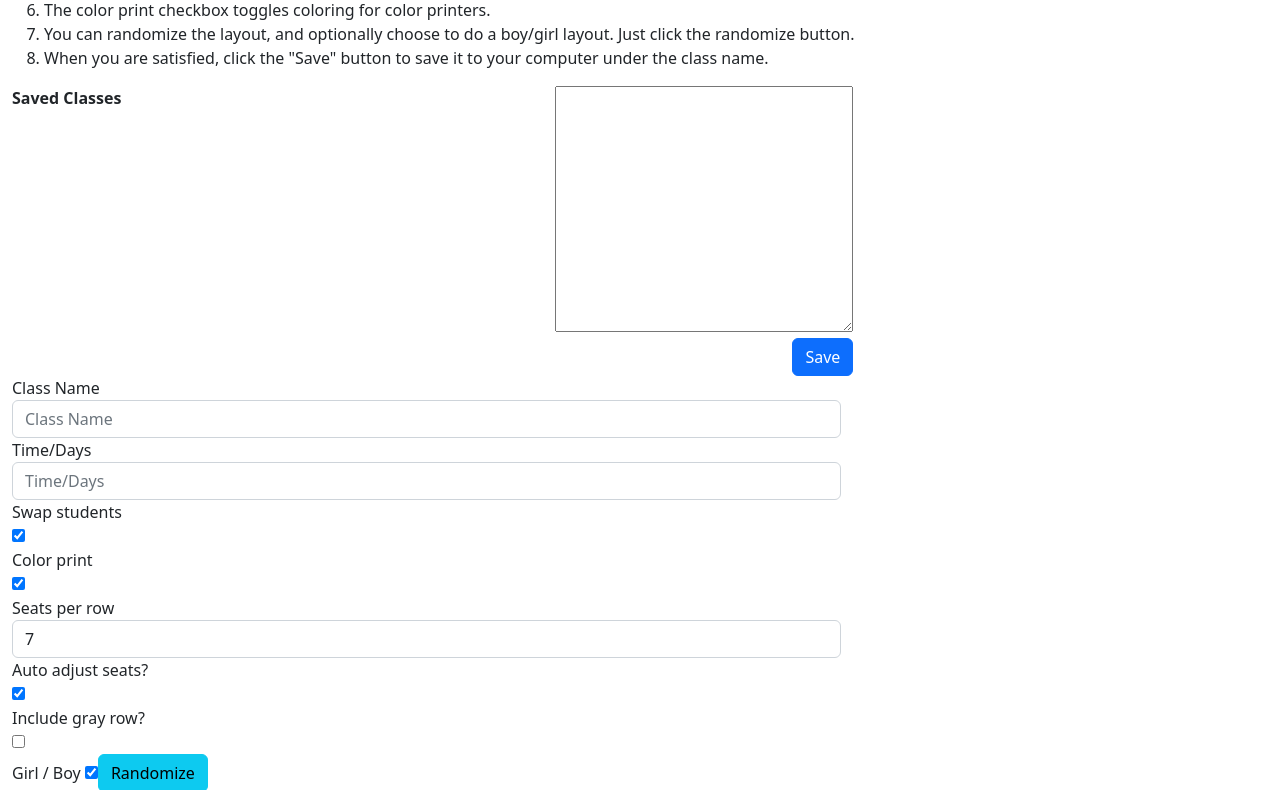
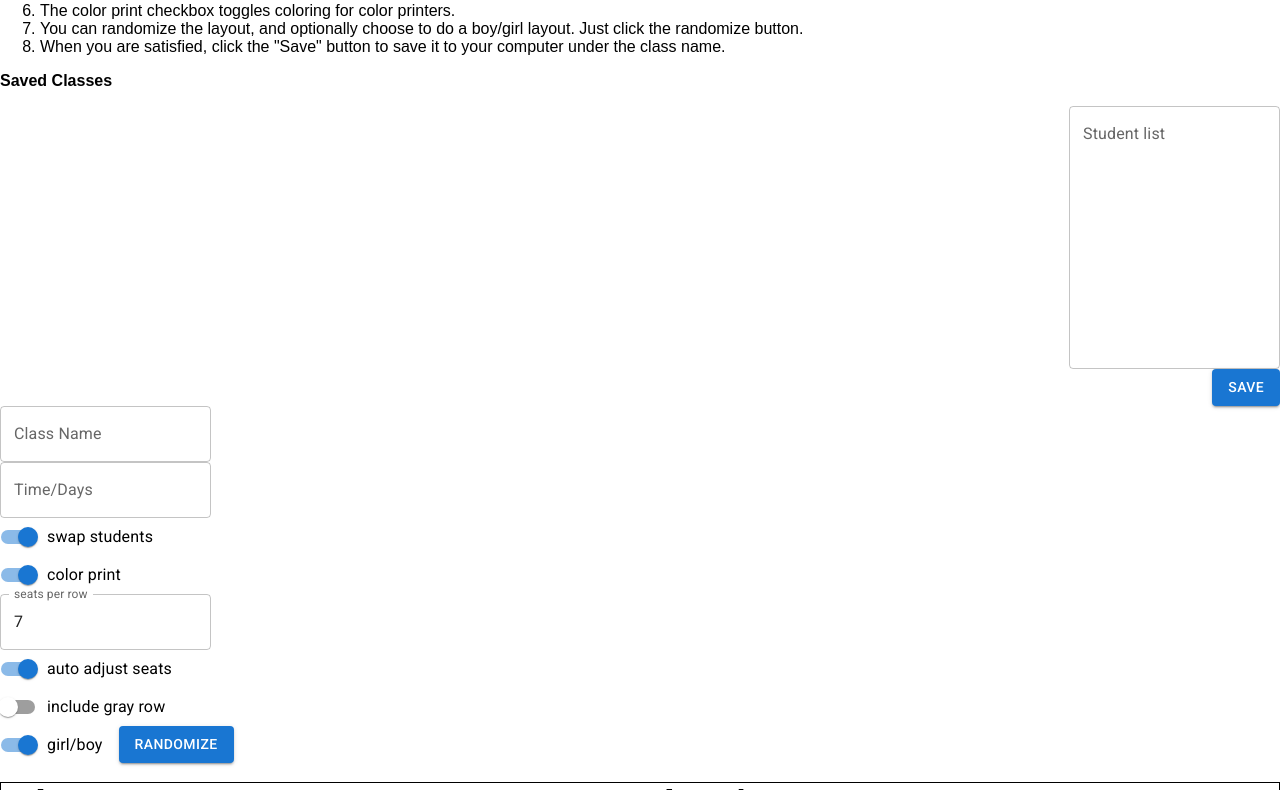
Before and after one commit to thomasoniii/class-layout, a React (Create React App) app: page / in a window 1280 px wide. Shown: the part 230-1020 px from the top of the page. Built offline with nearby package versions, Linux system fonts and the light colour scheme.

Commit message:
initial work towards mui re-write

```diff
--- a/src/App.js
+++ b/src/App.js
@@ -2,14 +2,21 @@ import React, { useState, useEffect, useCallback } from "react";
 import { HTML5Backend } from "react-dnd-html5-backend";
 import { DndProvider } from "react-dnd";
 
-import _ from "lodash";
+import Button from "@mui/material/Button";
+import TextField from "@mui/material/TextField";
+import Switch from "@mui/material/Switch";
+import FormGroup from "@mui/material/FormGroup";
+import FormControlLabel from "@mui/material/FormControlLabel";
 
-import "bootstrap/dist/css/bootstrap.min.css";
-import "font-awesome/css/font-awesome.min.css";
+import shuffle from "lodash.shuffle";
 
 import Student from "./Student";
 
 import "./App.css";
+import "@fontsource/roboto/300.css";
+import "@fontsource/roboto/400.css";
+import "@fontsource/roboto/500.css";
+import "@fontsource/roboto/700.css";
 
 const App = () => {
   const [boy_girl, setBoyGirl] = useState(true);
@@ -81,8 +88,8 @@ const App = () => {
       );
 
       if (randomize) {
-        boys = _.shuffle(boys);
-        girls = _.shuffle(girls);
+        boys = shuffle(boys);
+        girls = shuffle(girls);
       }
       students = [];
       let row = 0;
@@ -115,7 +122,7 @@ const App = () => {
       }
     } else if (randomize) {
       students = students.filter((s) => s[0]);
-      students = _.shuffle(students);
+      students = shuffle(students);
     }
 
     setList(
@@ -193,9 +200,9 @@ const App = () => {
             <h2>Class room layout</h2>
           </div>
 
-          <div className="container-fluid">
-            <div className="row">
-              <div className="col-lg-12">
+          <div>
+            <div>
+              <div>
                 <b>Instructions:</b>
                 <ol>
                   <li>
@@ -234,8 +241,8 @@ const App = () => {
                 </ol>
               </div>
             </div>
-            <div className="row">
-              <div className="col-sm-4">
+            <div>
+              <div>
                 <b>Saved Classes</b>
                 <ul>
                   {saved_classes.map((k, v) => {
@@ -263,25 +270,21 @@ const App = () => {
                   })}
                 </ul>
               </div>
-              <div
-                className="col-sm-4"
-                style={{ textAlign: "right", padding: "0px" }}
-              >
+              <div style={{ textAlign: "right", padding: "0px" }}>
                 <div>
-                  <textarea
-                    cols="30"
-                    rows="10"
+                  <TextField
+                    label="Student list"
+                    multiline
+                    cols={30}
+                    rows={10}
                     value={list}
                     onChange={(e) => setList(e.target.value)}
-                  ></textarea>
+                  />
                 </div>
                 <div>
-                  <button
-                    className="btn btn-primary"
-                    onClick={() => saveClass()}
-                  >
+                  <Button variant="contained" onClick={() => saveClass()}>
                     Save
-                  </button>
+                  </Button>
                   {tooManyKids && (
                     <div className="alert alert-danger">
                       WARNING: TOO MANY STUDENTS FOR LAYOUT
@@ -300,149 +303,102 @@ const App = () => {
                 </div>
               </div>
             </div>
-            <div className="row">
-              <div className="col-lg-8">
-                <form className="form-horizontal">
-                  <div className="form-group">
-                    <label
-                      htmlFor="class_name"
-                      className="col-xs-2 control-label"
-                    >
-                      Class Name
-                    </label>
-                    <div className="col-xs-10">
-                      <input
-                        type="text"
-                        className="form-control"
-                        id="class_name"
-                        placeholder="Class Name"
+            <div>
+              <div>
+                <form>
+                  <div>
+                    <TextField
+                      label="Class Name"
+                      variant="outlined"
                       value={class_name}
                       onChange={(e) => setClassName(e.target.value)}
                     />
                   </div>
-                  </div>
-                  <div className="form-group">
-                    <label
-                      htmlFor="class_name"
-                      className="col-xs-2 control-label"
-                    >
-                      Time/Days
-                    </label>
-                    <div className="col-xs-10">
-                      <input
-                        type="text"
-                        className="form-control"
-                        id="date_time"
-                        placeholder="Time/Days"
+                  <div>
+                    <TextField
+                      label="Time/Days"
+                      variant="outlined"
                       value={date_time}
                       onChange={(e) => setDateTime(e.target.value)}
                     />
                   </div>
-                  </div>
-                  <div className="form-group">
-                    <label
-                      htmlFor="class_name"
-                      className="col-xs-2 control-label"
-                    >
-                      Swap students
-                    </label>
-                    <div className="col-xs-10">
-                      <input
-                        type="checkbox"
-                        id="swap_students"
+                  <div>
+                    <FormGroup>
+                      <FormControlLabel
+                        control={
+                          <Switch
                             checked={swap_students}
                             onChange={() => setSwapStudents(!swap_students)}
                           />
+                        }
+                        label="swap students"
+                      />
+                    </FormGroup>
                   </div>
-                  </div>
-                  <div className="form-group">
-                    <label
-                      htmlFor="class_name"
-                      className="col-xs-2 control-label"
-                    >
-                      Color print
-                    </label>
-                    <div className="col-xs-10">
-                      <input
-                        type="checkbox"
-                        id="swap_students"
+                  <div>
+                    <FormGroup>
+                      <FormControlLabel
+                        control={
+                          <Switch
                             checked={color_print}
                             onChange={() => setColorPrint(!color_print)}
                           />
+                        }
+                        label="color print"
+                      />
+                    </FormGroup>
                   </div>
-                  </div>
-                  <div className="form-group">
-                    <label
-                      htmlFor="class_name"
-                      className="col-xs-2 control-label"
-                    >
-                      Seats per row
-                    </label>
-                    <div className="col-xs-10">
-                      <input
+                  <div>
+                    <TextField
+                      label="seats per row"
+                      inputProps={{ min: 1 }}
+                      variant="outlined"
+                      value={seats_per_row}
                       type="number"
-                        className="form-control"
-                        id="class_name"
-                        placeholder="Seats Per Row"
-                        value={seats_per_row}
-                        onChange={(e) => {
-                          setSeatsPerRow(e.target.value);
-                        }}
+                      onChange={(e) => setSeatsPerRow(e.target.value)}
                     />
                   </div>
-                  </div>
-                  <div className="form-group">
-                    <label
-                      htmlFor="class_name"
-                      className="col-xs-2 control-label"
-                    >
-                      Auto adjust seats?
-                    </label>
-                    <div className="col-xs-10">
-                      <input
-                        type="checkbox"
-                        id="auto_seats"
+                  <div>
+                    <FormGroup>
+                      <FormControlLabel
+                        control={
+                          <Switch
                             checked={auto_seats}
                             onChange={() => setAutoSeats(!auto_seats)}
                           />
+                        }
+                        label="auto adjust seats"
+                      />
+                    </FormGroup>
                   </div>
-                  </div>
-                  <div className="form-group">
-                    <label
-                      htmlFor="class_name"
-                      className="col-xs-2 control-label"
-                    >
-                      Include gray row?
-                    </label>
-                    <div className="col-xs-10">
-                      <input
-                        type="checkbox"
-                        id="with_gutter"
+                  <div>
+                    <FormGroup>
+                      <FormControlLabel
+                        control={
+                          <Switch
                             checked={with_gutter}
                             onChange={() => setWithGutter(!with_gutter)}
                           />
+                        }
+                        label="include gray row"
+                      />
+                    </FormGroup>
                   </div>
-                  </div>
-                  <div
-                    className="form-group"
-                    style={{ display: "flex", alignItems: "center" }}
-                  >
-                    <label
-                      htmlFor="class_name"
-                      className="col-xs-offset-8 col-xs-2 control-label"
-                    >
-                      Girl / Boy{" "}
-                      <input
-                        type="checkbox"
-                        id="boy_girl"
+                  <div style={{ display: "flex", alignItems: "center" }}>
+                    <FormGroup>
+                      <FormControlLabel
+                        control={
+                          <Switch
                             checked={boy_girl}
                             onChange={() => setBoyGirl(!boy_girl)}
                           />
-                    </label>
-                    <div className="col-xs-1">
-                      <button
-                        type="button"
-                        className="btn btn-info"
+                        }
+                        label="girl/boy"
+                      />
+                    </FormGroup>
+                    <div>
+                      <Button
+                        variant="contained"
                         onClick={() => {
                           if (window.confirm("Really randomize layout?")) {
                             layout(true);
@@ -450,7 +406,7 @@ const App = () => {
                         }}
                       >
                         Randomize
-                      </button>
+                      </Button>
                     </div>
                   </div>
                 </form>
```
Also changed, not shown: package.json (+7 -8 lines), 1 other file (tests, documents, lock files or other folders). Lines whose indentation alone changed are shown as unchanged.
